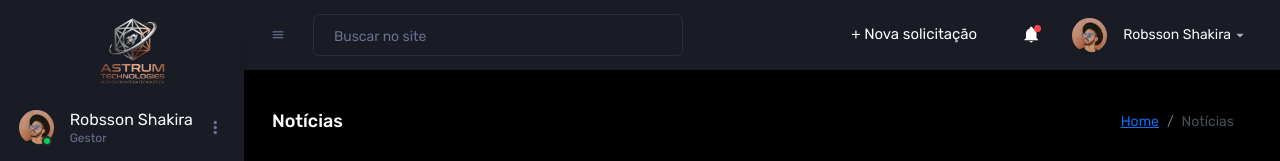
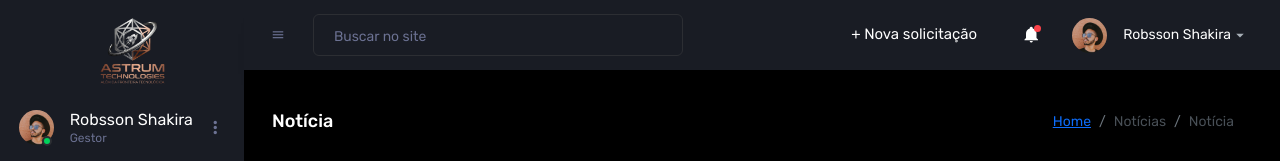
Before and after one commit to HugoUnifebe/A3_app_empresa, a website: page src/noticia.html in a window 1280 px wide. Shown: the top 161 px of the page. Drawn offline with nearby package versions, Linux system fonts and the light colour scheme; files that its build step writes are made by us from their sources.

Commit message:
organizando notcias

```diff
--- a/src/noticia.html
+++ b/src/noticia.html
@@ -280,11 +280,12 @@
             <div class="main-panel">
                 <div class="content-wrapper">
                     <div class="page-header">
-                        <h3 class="page-title">Notícias</h3>
+                        <h3 class="page-title">Notícia</h3>
                         <nav aria-label="breadcrumb">
                             <ol class="breadcrumb">
                                 <li class="breadcrumb-item"><a href="#">Home</a></li>
                                 <li class="breadcrumb-item active" aria-current="page">Notícias</li>
+                                <li class="breadcrumb-item active" aria-current="page">Notícia</li>
                             </ol>
                         </nav>
                     </div>
```
